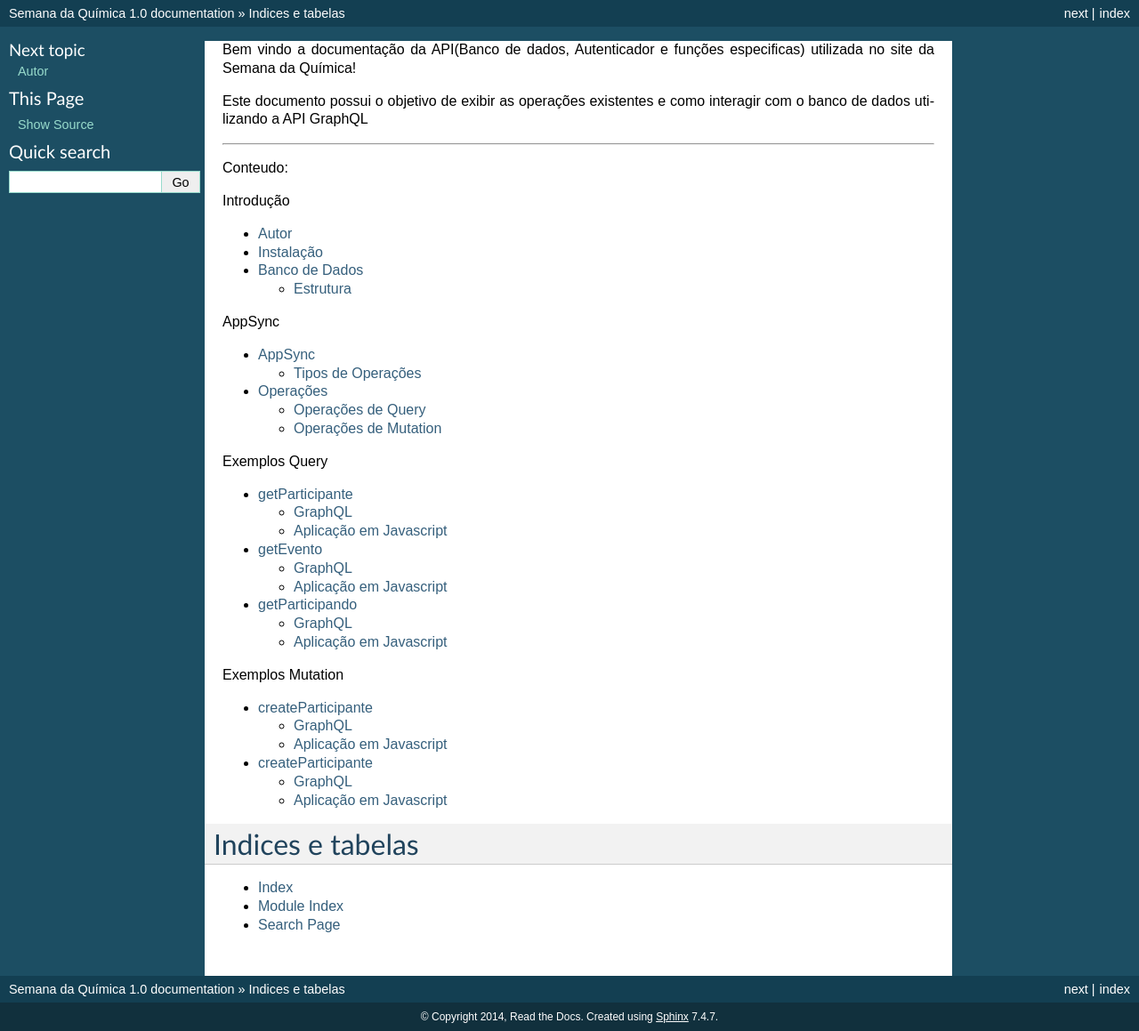
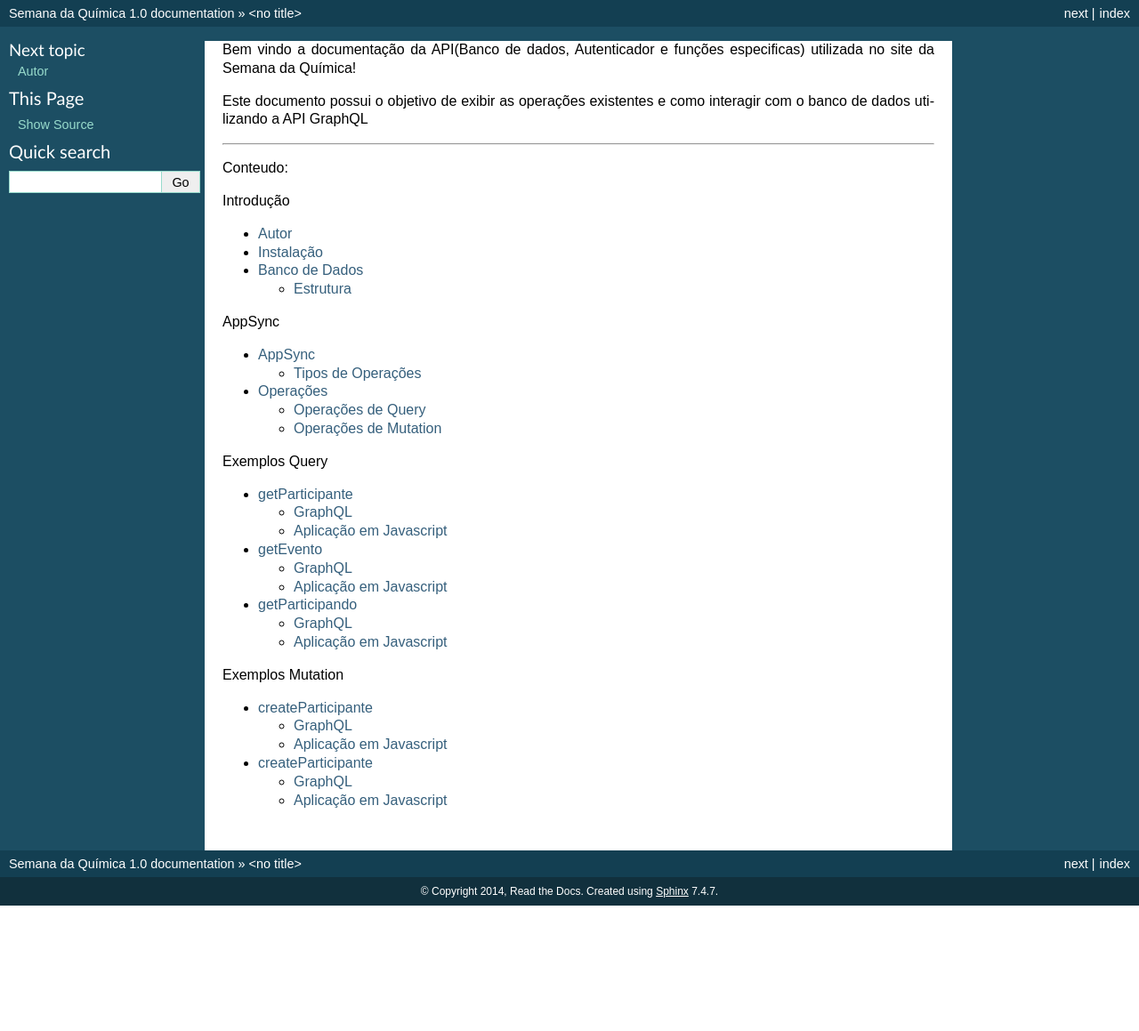
Before and after one commit to Senatauro/SemanaQuimica, a Sphinx documentation site: the page built from docs/index.rst, in a window 1280 px wide. Shown: the whole page at 89% size. Built offline with Sphinx 7.4.7, drawn with Linux system fonts in a browser that asks for light colours; after the commit the page ends 1018 px from its top, so only the background shows below that.

Commit message:
tirando coisas desnecessárias

```diff
--- a/docs/index.rst
+++ b/docs/index.rst
@@ -40,11 +40,3 @@ Conteudo:
 
    ./operacoes/mutation/createParticipante.rst
    ./operacoes/mutation/createEvento.rst
-
-
-Indices e tabelas
-==================
-
-* :ref:`genindex`
-* :ref:`modindex`
-* :ref:`search`
```
